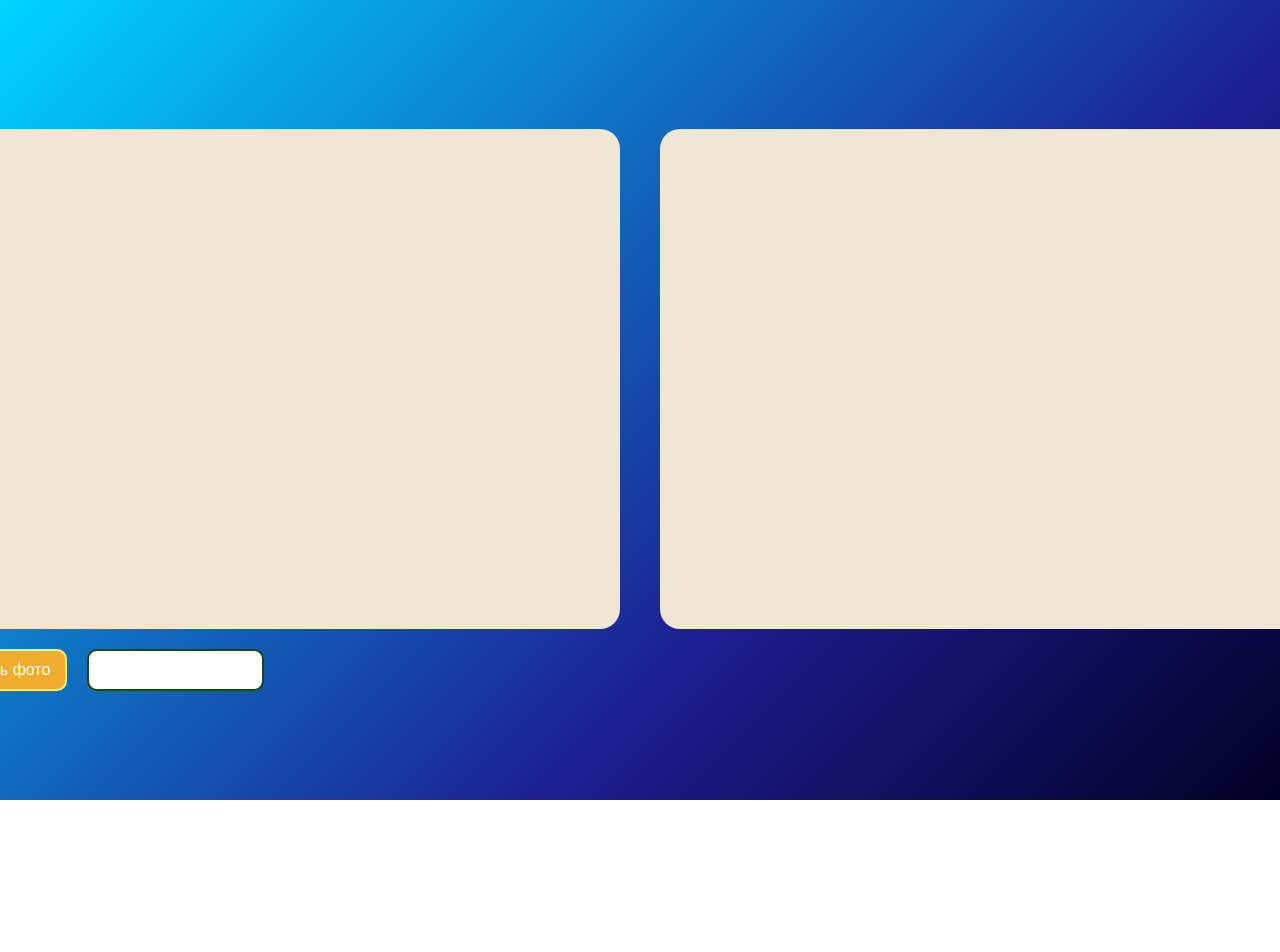
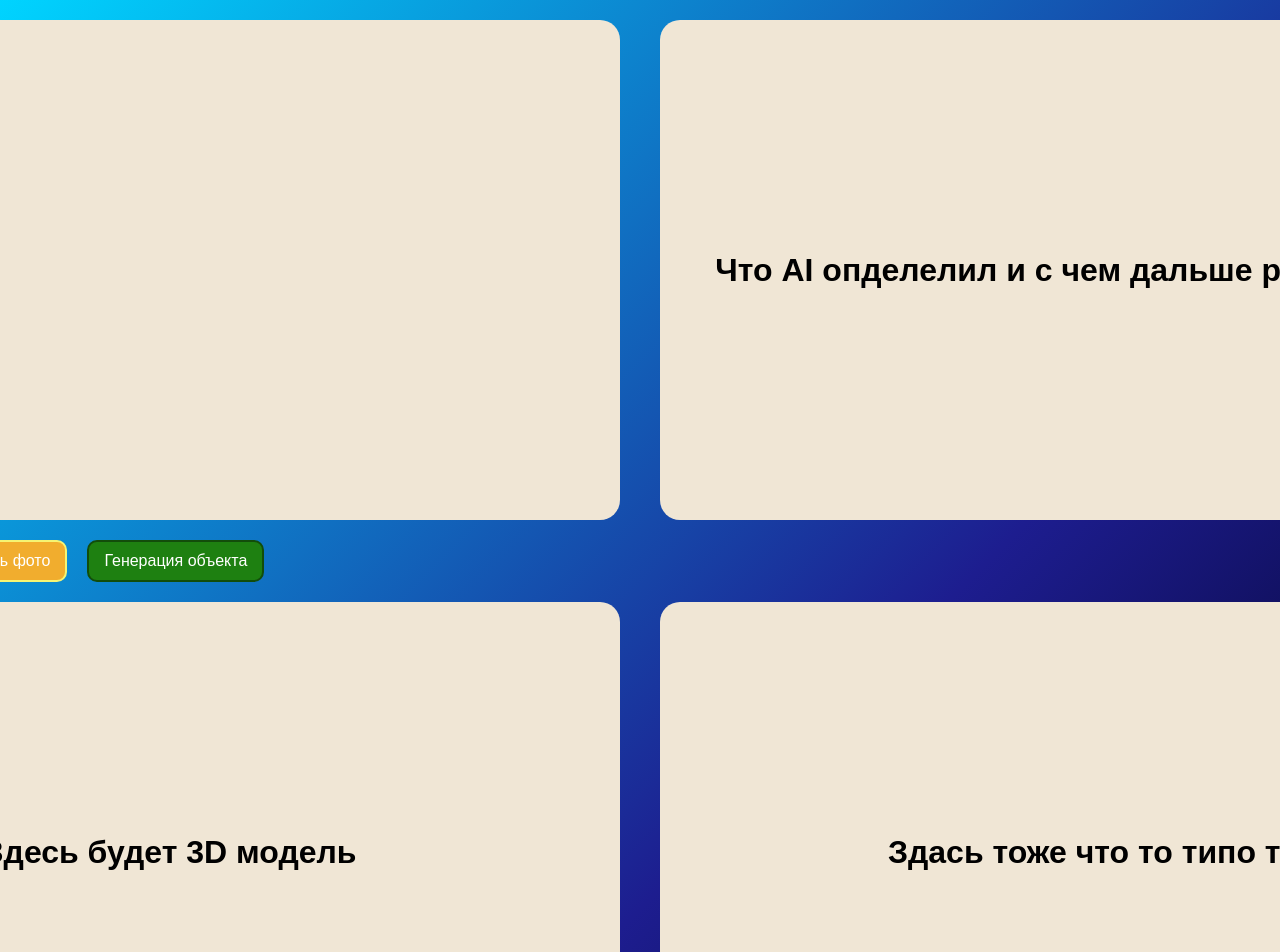
Before and after one commit to mrdilas/frontend_AI, a Vue app: page / in a window 1280 px wide. Shown: the top 952 px of the page. Before the commit the page ends 800 px from the top, so only its background shows below. Built offline with nearby package versions, Linux system fonts and the light colour scheme.

Commit message:
4 окна

```diff
--- a/src/App.vue
+++ b/src/App.vue
@@ -3,12 +3,25 @@
     <div class="wrapper">
       <img :src="imageUrl" alt="Uploaded Image" v-if="imageUrl" />
     </div>
-    <div class="wrapper_gen"></div>
+    <div class="wrapper_gen">
+      <h1>Что AI опделелил и с чем дальше работать будет</h1>
+    </div>
   </div>
+
   <button @click="openFileDialog" class="button">Выбрать фото</button>
   <button class="button">Редактировать фото</button>
   <button class="button_gen">Генерация объекта</button>
   <input type="file" ref="fileInput" @change="handleFileChange" style="display: none" />
+
+  <div class="wrapper-container">
+    <div class="wrapper">
+      <h1>Здесь будет 3D модель</h1>
+    </div>
+    <div class="wrapper_gen">
+      <h1>Здась тоже что то типо того</h1>
+    </div>
+  </div>
+
 </template>
 
 <script>
@@ -60,6 +73,8 @@ export default {
   border-radius: 20px;
   background: rgb(240, 230, 213);
   margin: 0 20px;
+  justify-content: center;
+  align-items: center;
   display: flex;
 }
 button {
@@ -79,7 +94,7 @@ button:hover {
 }
 
 .button_gen {
-  background: rgb(255, 255, 255);
+  background: rgb(30, 128, 17);
   color: white;
   border-radius: 10px;
   border: 2px solid rgb(18, 77, 10);
--- a/src/assets/main.css
+++ b/src/assets/main.css
@@ -11,4 +11,5 @@ body{
     display: flex;
     justify-content: center;
     align-items: center;
+    font-family: 'Rubik', sans-serif;
 }
```
